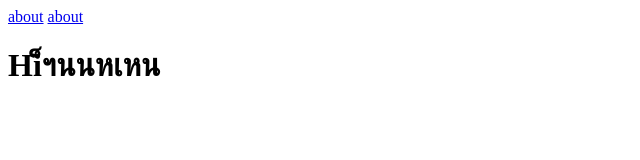
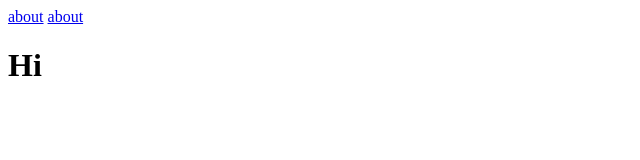
Before and after one commit to MyName-Chet/MyName-Chet.github.io, a plain HTML site: page index.html in a window 1280 px wide. Shown: the whole page, without its empty margins (0-640 px from the left). Drawn offline with Linux system fonts and the light colour scheme.

Commit message:
Update index.html

```diff
--- a/index.html
+++ b/index.html
@@ -8,6 +8,6 @@
 <body>
     <a href="about">about</a>
     <a href="about">about</a>
-    <h1>Hi็ฯนนหเหน</h1>
+    <h1>Hi</h1>
 </body>
 </html>
```
